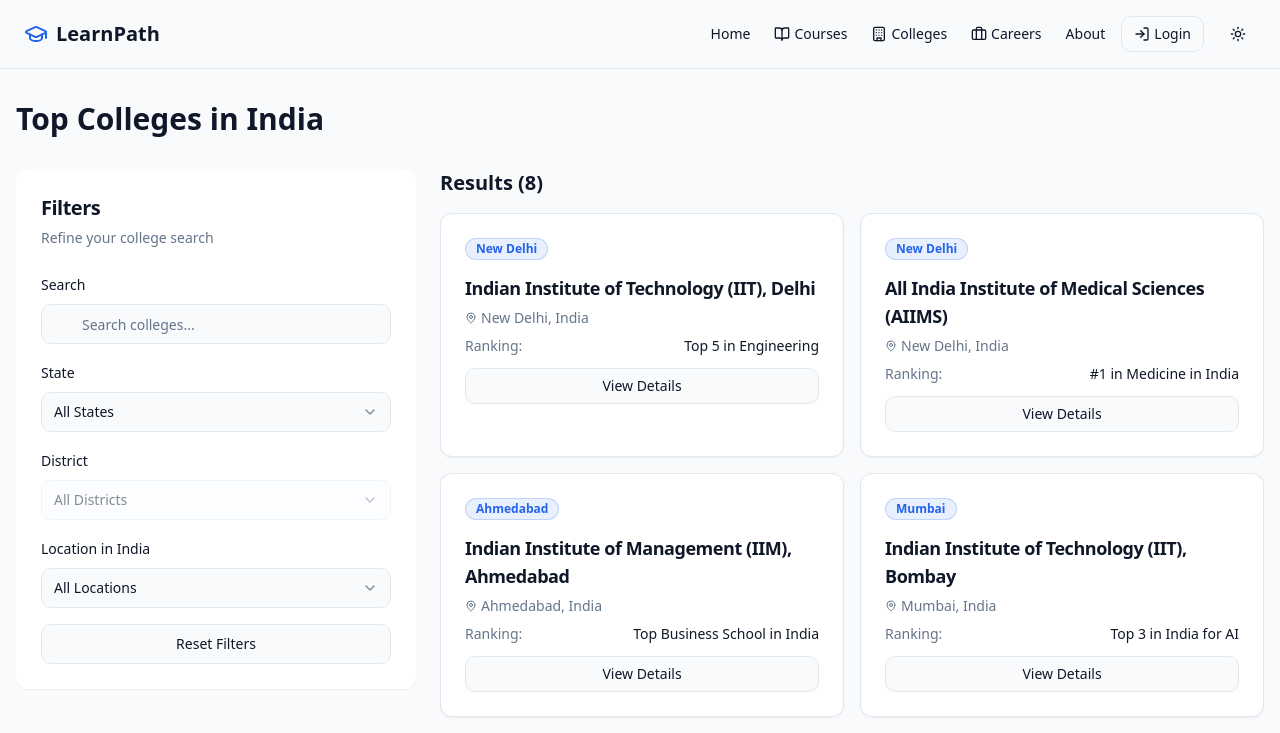
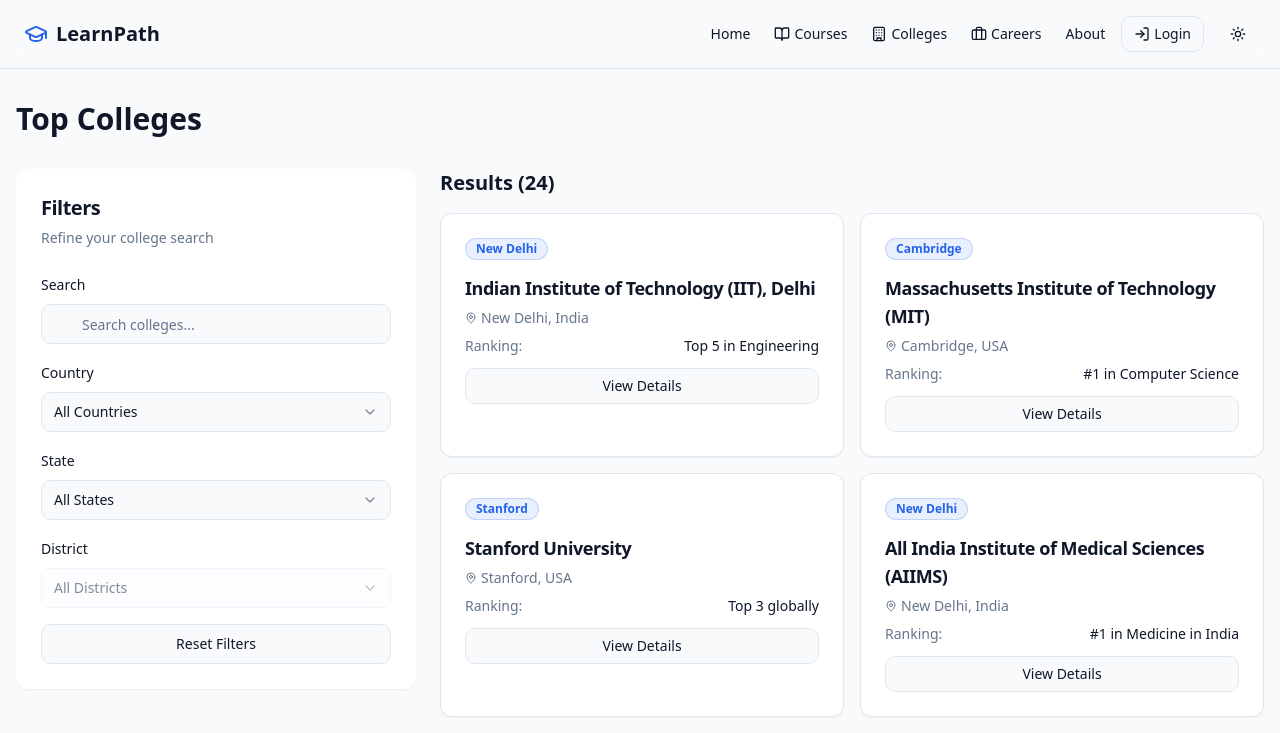
Before and after one commit to Naveenraj003/learnpath-assistant-36, a React (Vite) app: page /colleges in a window 1280 px wide. Shown: the top 733 px of the page. Built offline with nearby package versions, Linux system fonts and the light colour scheme.

Commit message:
Refactor college filters, fix alignment
- Replaced location filter with country filter in college page.
- Improved alignment of course details page.
- Fixed filter results on colleges page.

```diff
--- a/src/pages/CollegesPage.tsx
+++ b/src/pages/CollegesPage.tsx
@@ -15,7 +15,7 @@ import CoursesModal from '@/components/CoursesModal';
 const CollegesPage = () => {
   const navigate = useNavigate();
   const [searchTerm, setSearchTerm] = useState('');
-  const [locationFilter, setLocationFilter] = useState('all');
+  const [countryFilter, setCountryFilter] = useState('all');
   const [stateFilter, setStateFilter] = useState('all');
   const [districtFilter, setDistrictFilter] = useState('all');
   const [showCoursesModal, setShowCoursesModal] = useState(false);
@@ -27,15 +27,17 @@ const CollegesPage = () => {
     index === self.findIndex((c) => c.name === college.name)
   );
 
-  const uniqueLocations = [...new Set(
-    uniqueColleges
-      .filter(college => college.location.includes('India'))
-      .map(college => college.location)
+  // Extract countries from locations
+  const uniqueCountries = [...new Set(
+    uniqueColleges.map(college => {
+      const parts = college.location.split(',');
+      return parts.length > 1 ? parts[parts.length - 1].trim() : parts[0].trim();
+    })
   )];
 
   const uniqueStates = [...new Set(
     uniqueColleges
-      .filter(college => college.location.includes('India'))
+      .filter(college => countryFilter === 'all' || college.location.includes(countryFilter))
       .map(college => {
         const parts = college.location.split(',');
         return parts.length > 1 ? parts[1].trim() : '';
@@ -46,7 +48,7 @@ const CollegesPage = () => {
   const uniqueDistricts = [...new Set(
     uniqueColleges
       .filter(college => {
-        if (!college.location.includes('India')) return false;
+        if (countryFilter !== 'all' && !college.location.includes(countryFilter)) return false;
         if (stateFilter === 'all') return true;
 
         const parts = college.location.split(',');
@@ -66,13 +68,15 @@ const CollegesPage = () => {
     const locationParts = college.location.split(',').map(part => part.trim());
     const district = locationParts[0] || '';
     const state = locationParts.length > 1 ? locationParts[1] : '';
+    const country = locationParts.length > 2 ? locationParts[2] :
+                  (locationParts.length > 1 ? locationParts[locationParts.length - 1] : locationParts[0]);
 
-    const matchesLocation = locationFilter === 'all' || college.location === locationFilter;
+    const matchesCountry = countryFilter === 'all' || country.includes(countryFilter);
     const matchesState = stateFilter === 'all' || state === stateFilter;
     const matchesDistrict = districtFilter === 'all' || district === districtFilter;
-    const isInIndia = college.location.includes('India');
 
-    return matchesSearch && (matchesLocation || (matchesState && matchesDistrict)) && isInIndia;
+    return matchesSearch && matchesCountry && (stateFilter === 'all' || matchesState) &&
+           (districtFilter === 'all' || matchesDistrict);
   });
 
   const handleViewDetails = (college: College) => {
@@ -85,7 +89,7 @@ const CollegesPage = () => {
 
       <main className="flex-1 container mx-auto py-8 px-4">
         <AnimatedTransition>
-          <h1 className="text-3xl font-bold mb-8 text-gradient">Top Colleges in India</h1>
+          <h1 className="text-3xl font-bold mb-8 text-gradient">Top Colleges</h1>
 
           <div className="grid grid-cols-1 lg:grid-cols-3 gap-6 mb-8">
             <div className="lg:col-span-1">
@@ -107,6 +111,28 @@ const CollegesPage = () => {
                         className="pl-10 glass-input"
                       />
                     </div>
+                  </div>
+
+                  <div className="space-y-2">
+                    <label className="text-sm font-medium">Country</label>
+                    <Select
+                      value={countryFilter}
+                      onValueChange={(value) => {
+                        setCountryFilter(value);
+                        setStateFilter('all');
+                        setDistrictFilter('all');
+                      }}
+                    >
+                      <SelectTrigger className="glass-input">
+                        <SelectValue placeholder="Select country" />
+                      </SelectTrigger>
+                      <SelectContent>
+                        <SelectItem value="all">All Countries</SelectItem>
+                        {uniqueCountries.map((country) => (
+                          <SelectItem key={country} value={country}>{country}</SelectItem>
+                        ))}
+                      </SelectContent>
+                    </Select>
                   </div>
 
                   <div className="space-y-2">
@@ -149,36 +175,12 @@ const CollegesPage = () => {
                     </Select>
                   </div>
 
-                  <div className="space-y-2">
-                    <label className="text-sm font-medium">Location in India</label>
-                    <Select
-                      value={locationFilter}
-                      onValueChange={(value) => {
-                        setLocationFilter(value);
-                        if (value !== 'all') {
-                          setStateFilter('all');
-                          setDistrictFilter('all');
-                        }
-                      }}
-                    >
-                      <SelectTrigger className="glass-input">
-                        <SelectValue placeholder="Select location" />
-                      </SelectTrigger>
-                      <SelectContent>
-                        <SelectItem value="all">All Locations</SelectItem>
-                        {uniqueLocations.map((location) => (
-                          <SelectItem key={location} value={location}>{location}</SelectItem>
-                        ))}
-                      </SelectContent>
-                    </Select>
-                  </div>
-
                   <Button
                     variant="outline"
                     className="w-full"
                     onClick={() => {
                       setSearchTerm('');
-                      setLocationFilter('all');
+                      setCountryFilter('all');
                       setStateFilter('all');
                       setDistrictFilter('all');
                     }}
@@ -204,7 +206,7 @@ const CollegesPage = () => {
                       variant="outline"
                       onClick={() => {
                         setSearchTerm('');
-                        setLocationFilter('all');
+                        setCountryFilter('all');
                         setStateFilter('all');
                         setDistrictFilter('all');
                       }}
--- a/src/pages/CourseDetailsPage.tsx
+++ b/src/pages/CourseDetailsPage.tsx
@@ -52,14 +52,15 @@ const CourseDetailsPage = () => {
             ← Back to Courses
           </Button>
 
-          <Card className="border-primary/20 shadow-lg animate-fade-in overflow-hidden">
+          <div className="max-w-4xl mx-auto">
+            <Card className="border-primary/20 shadow-lg animate-fade-in overflow-hidden mb-6">
               <CardHeader className="bg-gradient-to-r from-primary/10 to-blue-500/10">
-              <div className="flex justify-between items-start">
+                <div className="flex flex-col md:flex-row md:justify-between md:items-start gap-4">
                   <div>
-                  <CardTitle className="text-2xl">{course.name}</CardTitle>
-                  <CardDescription>{course.description}</CardDescription>
+                    <CardTitle className="text-2xl md:text-3xl mb-2">{course.name}</CardTitle>
+                    <CardDescription className="text-base">{course.description}</CardDescription>
                   </div>
-                <div className="flex gap-2">
+                  <div className="flex flex-wrap gap-2">
                     <Badge variant="outline" className="bg-primary/10 text-primary border-primary/20">
                       {course.level}
                     </Badge>
@@ -69,9 +70,12 @@ const CourseDetailsPage = () => {
                   </div>
                 </div>
               </CardHeader>
-            <CardContent className="pt-4">
+            </Card>
+
+            <Card className="border-primary/20 shadow-lg animate-fade-in overflow-hidden">
+              <CardContent className="pt-6">
                 <Tabs value={activeTab} onValueChange={setActiveTab} className="w-full">
-                <TabsList className="w-full justify-start mb-4 bg-muted/50">
+                  <TabsList className="w-full justify-start mb-6 bg-muted/50">
                     <TabsTrigger value="overview" className="data-[state=active]:bg-primary data-[state=active]:text-primary-foreground">Overview</TabsTrigger>
                     <TabsTrigger value="future" className="data-[state=active]:bg-primary data-[state=active]:text-primary-foreground">Future Scope</TabsTrigger>
                     <TabsTrigger value="jobs" className="data-[state=active]:bg-primary data-[state=active]:text-primary-foreground">Job Opportunities</TabsTrigger>
@@ -85,7 +89,7 @@ const CourseDetailsPage = () => {
                           <BookOpen className="h-4 w-4 text-primary" />
                           Course Details
                         </h3>
-                      <div className="space-y-2">
+                        <div className="space-y-2 bg-muted/10 p-4 rounded-lg border border-border">
                           <div className="flex justify-between">
                             <span className="text-muted-foreground">Level:</span>
                             <span>{course.level}</span>
@@ -106,7 +110,7 @@ const CourseDetailsPage = () => {
                           <BriefcaseIcon className="h-4 w-4 text-primary" />
                           Career Prospects
                         </h3>
-                      <ul className="space-y-1">
+                        <ul className="space-y-1 bg-muted/10 p-4 rounded-lg border border-border">
                           {course.careerProspects.map((career, index) => (
                             <li key={index} className="flex items-center gap-2">
                               <div className="w-1.5 h-1.5 rounded-full bg-primary"></div>
@@ -119,17 +123,23 @@ const CourseDetailsPage = () => {
                       <div>
                         <h3 className="text-lg font-semibold mb-3 flex items-center gap-2">
                           <Building className="h-4 w-4 text-primary" />
-                        Top Colleges in India
+                          Top Colleges
                         </h3>
-                      <ul className="space-y-1">
+                        <ul className="space-y-1 bg-muted/10 p-4 rounded-lg border border-border">
                           {course.topColleges
                             .filter(college => college.location.includes('India'))
+                            .slice(0, 5)
                             .map((college, index) => (
                               <li key={index} className="flex items-center gap-2">
                                 <div className="w-1.5 h-1.5 rounded-full bg-primary"></div>
                                 <span>{college.name}</span>
                               </li>
                             ))}
+                          {course.topColleges.filter(college => college.location.includes('India')).length > 5 && (
+                            <li className="text-sm text-muted-foreground mt-2 italic">
+                              + {course.topColleges.filter(college => college.location.includes('India')).length - 5} more colleges
+                            </li>
+                          )}
                         </ul>
                       </div>
                     </div>
@@ -142,7 +152,7 @@ const CourseDetailsPage = () => {
                           <TrendingUp className="h-4 w-4 text-primary" />
                           Growth Potential
                         </h3>
-                      <Card className="bg-muted/30 border-primary/10">
+                        <Card className="bg-muted/30 border-primary/10 h-full">
                           <CardContent className="p-4">
                             <p className="mb-3">The {course.field} industry is experiencing rapid growth, especially in specialized areas of {course.name}. Professionals with this qualification can expect:</p>
                             <ul className="space-y-2">
@@ -172,7 +182,7 @@ const CourseDetailsPage = () => {
                           <Award className="h-4 w-4 text-primary" />
                           Further Education
                         </h3>
-                      <Card className="bg-muted/30 border-primary/10">
+                        <Card className="bg-muted/30 border-primary/10 h-full">
                           <CardContent className="p-4">
                             <p className="mb-3">After completing {course.name}, students can pursue various advanced education paths:</p>
                             <ul className="space-y-2">
@@ -221,7 +231,7 @@ const CourseDetailsPage = () => {
                           <BriefcaseIcon className="h-4 w-4 text-primary" />
                           Top Companies Recruiting
                         </h3>
-                      <Card className="bg-muted/30 border-primary/10">
+                        <Card className="bg-muted/30 border-primary/10 h-full">
                           <CardContent className="p-4">
                             <div className="grid grid-cols-1 sm:grid-cols-2 gap-3">
                               {course.field === 'engineering' && (
@@ -284,7 +294,7 @@ const CourseDetailsPage = () => {
                           <DollarSign className="h-4 w-4 text-primary" />
                           Salary Expectations
                         </h3>
-                      <Card className="bg-muted/30 border-primary/10">
+                        <Card className="bg-muted/30 border-primary/10 h-full">
                           <CardContent className="p-4">
                             <div className="space-y-3">
                               <div>
@@ -362,6 +372,7 @@ const CourseDetailsPage = () => {
                 </Tabs>
               </CardContent>
             </Card>
+          </div>
         </AnimatedTransition>
       </main>
     </div>
```
Lines whose indentation alone changed are shown as unchanged.
